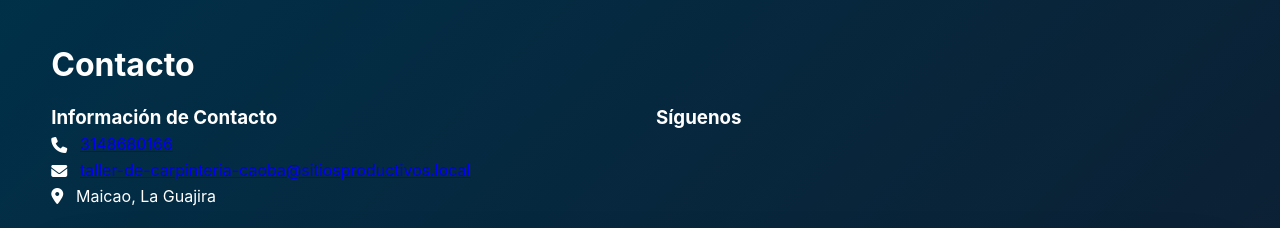
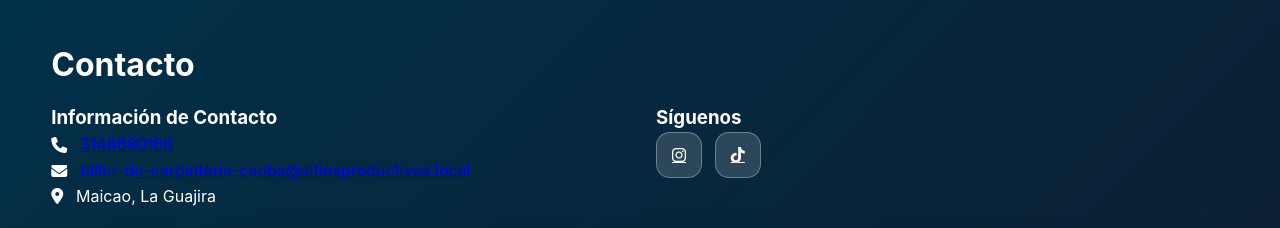
Before and after one commit to ReconvencionLaboralGuajira/taller-de-carpinteria-caoba-68, a plain HTML site: page index.html in a window 1280 px wide. Shown: the part 2940-3168 px from the top of the page. Drawn offline with Linux system fonts and the light colour scheme; no server answers.

Commit message:
Publish site

```diff
--- a/index.html
+++ b/index.html
@@ -214,6 +214,14 @@
                     <div class="social-links">
 
 
+                        <a href="https://www.instagram.com/tallerdecarpinteria_caoba/" target="_blank" rel="noopener" class="social-link">
+                            <i class="fab fa-instagram"></i>
+                        </a>
+
+
+                        <a href="https://www.tiktok.com/@tallercarpinteria_caoba" target="_blank" rel="noopener" class="social-link">
+                            <i class="fab fa-tiktok"></i>
+                        </a>
 
                     </div>
                 </div>
```
